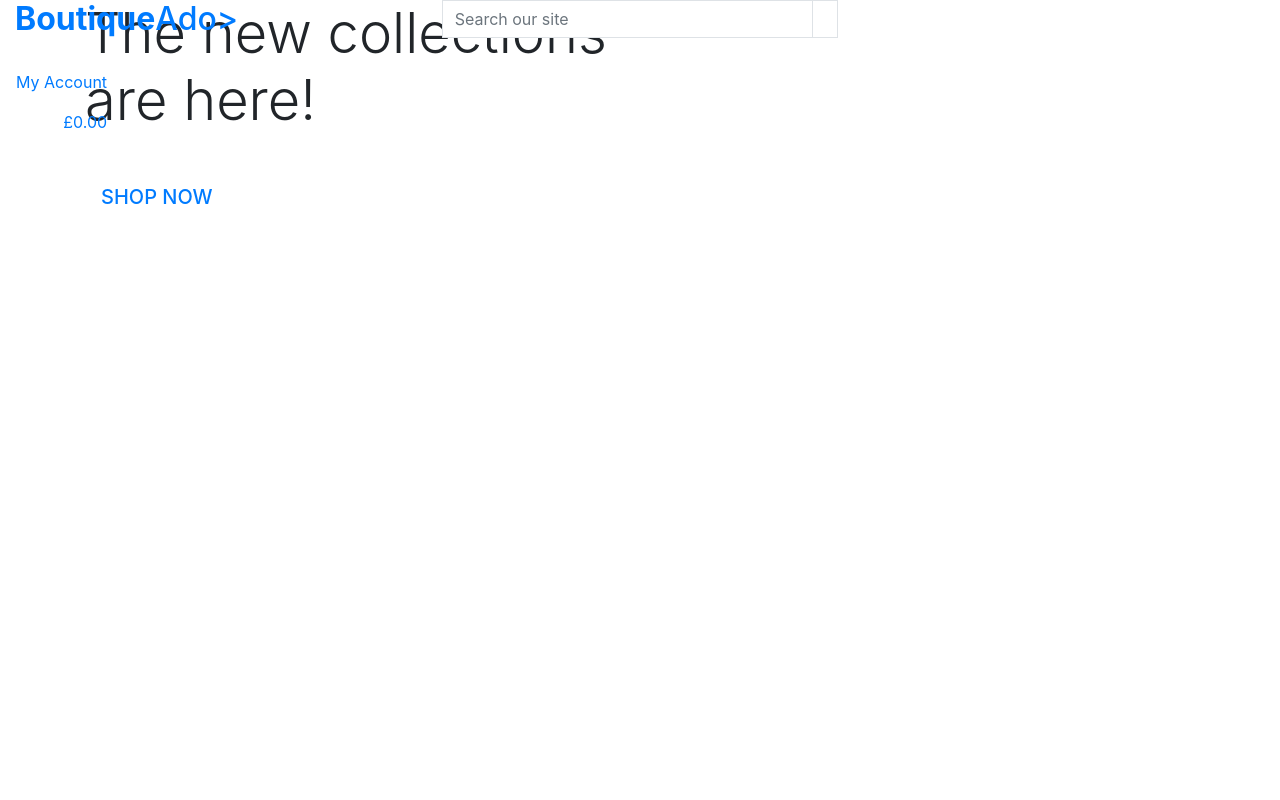
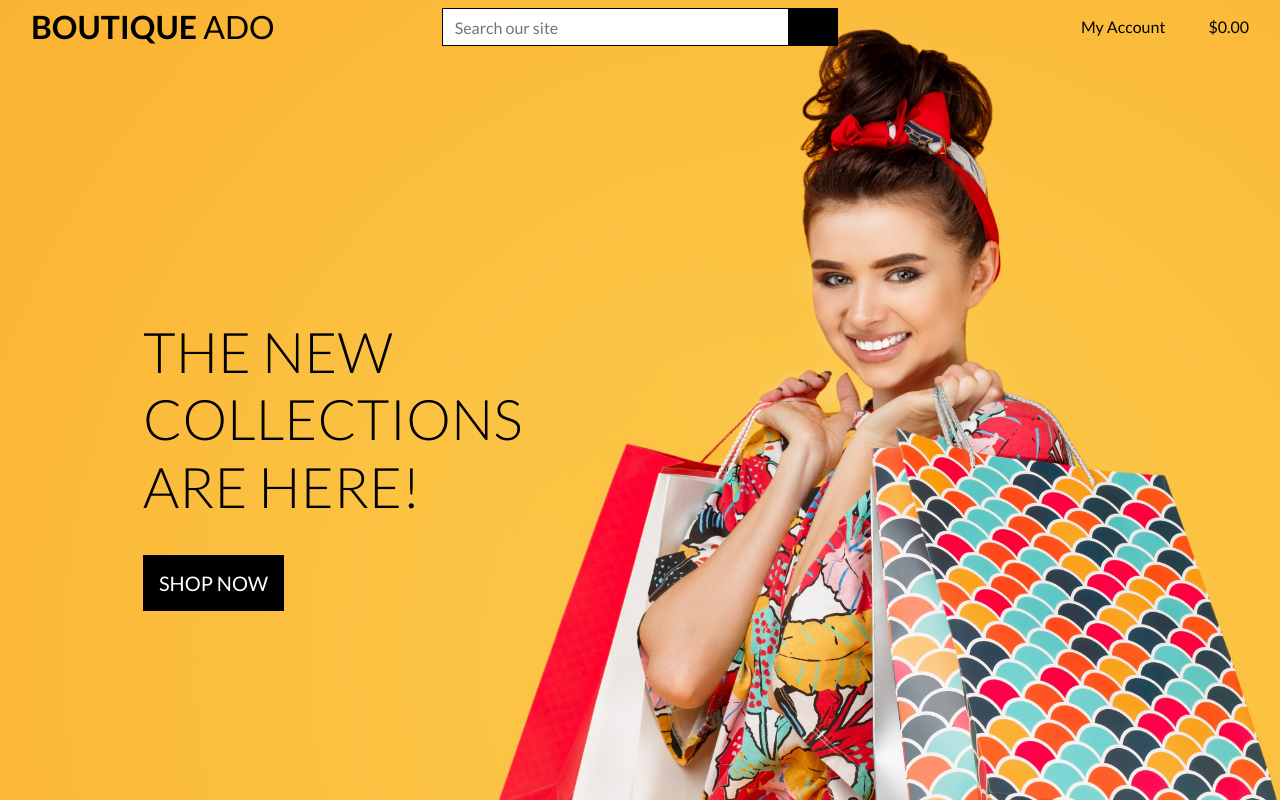
Before and after one commit to JMcbeath1966/Boutique-Ado-JM, a Django app: page / in a window 1280 px wide. Run offline with Django 3.2, Linux system fonts and the light colour scheme; some libraries are stand-ins or nearby versions.

Commit message:
Completed header and css

```diff
--- a/boutique_ado_jm/settings.py
+++ b/boutique_ado_jm/settings.py
@@ -152,6 +152,12 @@ USE_TZ = True
 # https://docs.djangoproject.com/en/3.2/howto/static-files/
 
 STATIC_URL = '/static/'
+STATICFILES_DIRS = (os.path.join(BASE_DIR, 'static'),)
+
+MEDIA_URL = '/media/'
+MEDIA_ROOT = os.path.join(BASE_DIR, 'media')
+
+
 
 # Default primary key field type
 # https://docs.djangoproject.com/en/3.2/ref/settings/#default-auto-field
--- a/boutique_ado_jm/urls.py
+++ b/boutique_ado_jm/urls.py
@@ -15,9 +15,11 @@ Including another URLconf
 """
 from django.contrib import admin
 from django.urls import path, include
+from django.conf import settings
+from django.conf.urls.static import static
 
 urlpatterns = [
     path('admin/', admin.site.urls),
     path('accounts/', include('allauth.urls')),
     path('', include('home.urls')),
-]
+] + static(settings.MEDIA_URL, document_root=settings.MEDIA_ROOT)
--- /dev/null
+++ b/static/css/base.css
@@ -0,0 +1,81 @@
+html {
+    height: 100%;
+}
+
+body {
+    background: url('/media/homepage_background_cropped.jpg')no-repeat center center fixed;
+    background-size: cover;
+    height: calc(100vh - 164px);
+    color: #555;
+    font-family: 'Lato';
+}
+
+/* from Bulma */
+.icon {
+    align-items: center;
+    display: inline-flex;
+    justify-content: center;
+    height: 1.5rem;
+    width: 1.5rem;
+}
+
+.logo-font {
+    text-transform: uppercase;
+}
+
+.main-logo-link {
+    width: fit-content;
+}
+
+.shop-now-button {
+    background: black;
+    color: white;
+    min-width: 260px;
+}
+
+.btn-black {
+    background: black;
+    color: white;
+}
+
+.shop-now-button:hover,
+.shop-now-button:active,
+.shop-now-button:focus,
+.btn-black:hover,
+.btn-black:active,
+.btn-black:focus {
+    background: #222;
+    color: white;
+}
+
+.text-black {
+    color: #000 !important;
+}
+
+.border-black {
+    border: 1px solid black !important;
+}
+
+/* -------------------------------- Media Queries */
+
+/* Slightly larger container on xl screens */
+@media (min-width: 1200px) {
+  .container {
+    max-width: 80%;
+  }
+}
+
+/* fixed top navbar only on medium and up */
+@media (min-width: 992px) {
+    .fixed-top-desktop-only {
+        position: fixed;
+        top: 0;
+        right: 0;
+        left: 0;
+        z-index: 1030;
+    }
+
+    .header-container {
+        padding-top: 164px;
+    }
+}
--- a/templates/allauth/base.html
+++ b/templates/allauth/base.html
@@ -2,7 +2,6 @@
 
 <!doctype html>
 <html lang="en">
-
   <head>
 
     {% block meta %}
@@ -15,22 +14,18 @@
     {% endblock %}
 
     {% block corecss %}
-  <link rel="stylesheet" href="https://stackpath.bootstrapcdn.com/bootstrap/4.4.1/css/bootstrap.min.css"
-    integrity="sha384-Vkoo8x4CGsO3+Hhxv8T/Q5PaXtkKtu6ug5TOeNV6gBiFeWPGFN9MuhOf23Q9Ifjh" crossorigin="anonymous">
+        <link rel="stylesheet" href="https://stackpath.bootstrapcdn.com/bootstrap/4.4.1/css/bootstrap.min.css" integrity="sha384-Vkoo8x4CGsO3+Hhxv8T/Q5PaXtkKtu6ug5TOeNV6gBiFeWPGFN9MuhOf23Q9Ifjh" crossorigin="anonymous">
+        <link href="https://fonts.googleapis.com/css2?family=Lato:ital,wght@0,100;0,300;0,400;0,700;0,900;1,100;1,300;1,400;1,700;1,900&family=Roboto:ital,wght@0,400;0,700;1,300&display=swap" rel="stylesheet">
+        <link rel="stylesheet" href="{% static 'css/base.css' %}">
     {% endblock %}
 
     {% block extra_css %}
     {% endblock %}
 
     {% block corejs %}
-  <script src="https://cdn.jsdelivr.net/npm/jquery@3.5.1/dist/jquery.min.js"
-    integrity="sha256-9/aliU8dGd2tb6OSsuzixeV4y/faTqgFtohetphbbj0=" crossorigin="anonymous"></script>
-  <script src="https://cdn.jsdelivr.net/npm/popper.js@1.16.0/dist/umd/popper.min.js"
-    integrity="sha384-Q6E9RHvbIyZFJoft+2mJbHaEWldlvI9IOYy5n3zV9zzTtmI3UksdQRVvoxMfooAo" crossorigin="anonymous">
-  </script>
-  <script src="https://stackpath.bootstrapcdn.com/bootstrap/4.4.1/js/bootstrap.min.js"
-    integrity="sha384-wfSDF2E50Y2D1uUdj0O3uMBJnjuUD4Ih7YwaYd1iqfktj0Uod8GCExl3Og8ifwB6" crossorigin="anonymous">
-  </script>
+        <script src="https://code.jquery.com/jquery-3.4.1.slim.min.js" integrity="sha384-J6qa4849blE2+poT4WnyKhv5vZF5SrPo0iEjwBvKU7imGFAV0wwj1yYfoRSJoZ+n" crossorigin="anonymous"></script>
+        <script src="https://cdn.jsdelivr.net/npm/popper.js@1.16.0/dist/umd/popper.min.js" integrity="sha384-Q6E9RHvbIyZFJoft+2mJbHaEWldlvI9IOYy5n3zV9zzTtmI3UksdQRVvoxMfooAo" crossorigin="anonymous"></script>
+        <script src="https://stackpath.bootstrapcdn.com/bootstrap/4.4.1/js/bootstrap.min.js" integrity="sha384-wfSDF2E50Y2D1uUdj0O3uMBJnjuUD4Ih7YwaYd1iqfktj0Uod8GCExl3Og8ifwB6" crossorigin="anonymous"></script>
     {% endblock %}
 
     {% block extra_js %}
@@ -38,20 +33,18 @@
 
     <title>Boutique Ado {% block extra_title %}{% endblock %}</title>
   </head>
-
   <body>
     <header class="container-fluid fixed-top">
         <div class="row">
             <div class="col-12 col-lg-4 my-auto py-1 py-lg-0 text-center text-lg-left">
-        <a href="{% url 'home' %}" class="'nav-link main-logo-link">
-          <h2 class="logo-font text-black my-0"><strong>Boutique</strong>Ado></h2>
+                <a href="{% url 'home' %}" class="nav-link main-logo-link">
+                    <h2 class="logo-font text-black my-0"><strong>Boutique</strong> Ado</h2>
                 </a>
             </div>
             <div class="col-12 col-lg-4 my-auto py-1 py-lg-0">
                 <form method="GET" action="">
                     <div class="input-group w-100">
-            <input class="form-control border border-black rounded-0" type="text" name="q"
-              placeholder="Search our site">
+                        <input class="form-control border border-black rounded-0" type="text" name="q" placeholder="Search our site">
                         <div class="input-group-append">
                             <button class="form-control btn btn-black border border-black rounded-0" type="submit">
                                 <span class="icon">
@@ -62,11 +55,10 @@
                     </div>
                 </form>
             </div>
-      <div class="col-12 col-lg-4 my-auto py-1 py-lg-0 text-center text-lg-left"></div>
+            <div class="col-12 col-lg-4 my-auto py-1 py-lg-0">
                 <ul class="list-inline list-unstyled text-center text-lg-right my-0">
-        <li class="list-inline-item dropdown"></li>
-        <a class="text-black nav-link" href="#" id="user-options" data-toggle="dropdown" aria-haspopup="true"
-          aria-expanded="false">
+                    <li class="list-inline-item dropdown">
+                        <a class="text-black nav-link" href="#" id="user-options" data-toggle="dropdown" aria-haspopup="true" aria-expanded="false">
                             <div class="text-center">
                                 <div><i class="fas fa-user fa-lg"></i></div>
                                 <p class="my-0">My Account</p>
@@ -91,9 +83,9 @@
                                 <div><i class="fas fa-shopping-bag fa-lg"></i></div>
                                 <p class="my-0">
                                     {% if grand_total %}
-                ${{ grand_total|floatformat:2 }}
+                                        £{{ grand_total|floatformat:2 }}
                                     {% else %}
-                £0.00
+                                        $0.00
                                     {% endif %}
                                 </p>
                             </div>
@@ -119,5 +111,4 @@
 
 
   </body>
-
 </html>
```
Also changed, not shown: media/homepage_background_cropped.jpg (added). Lines whose indentation alone changed are shown as unchanged.
